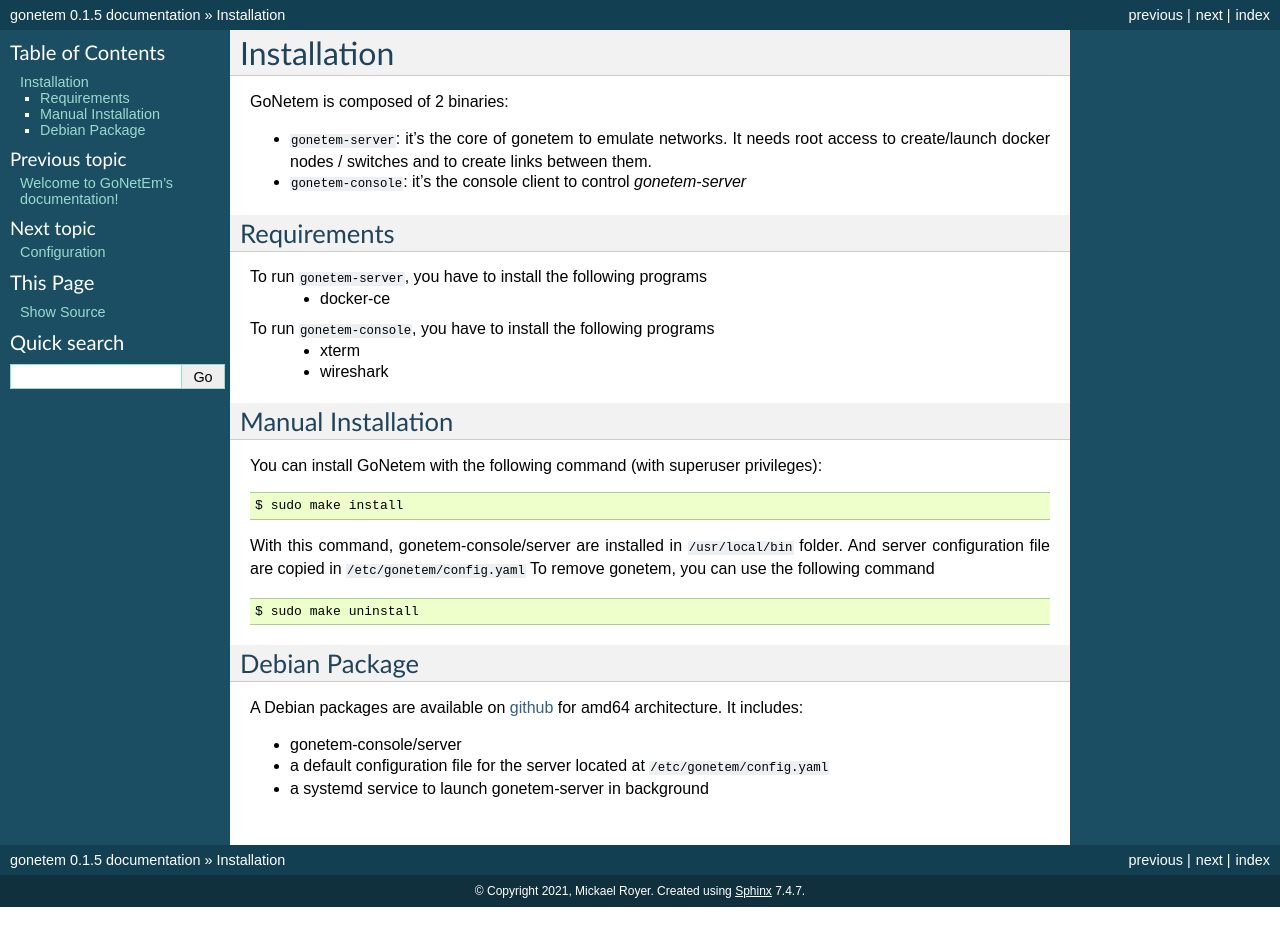
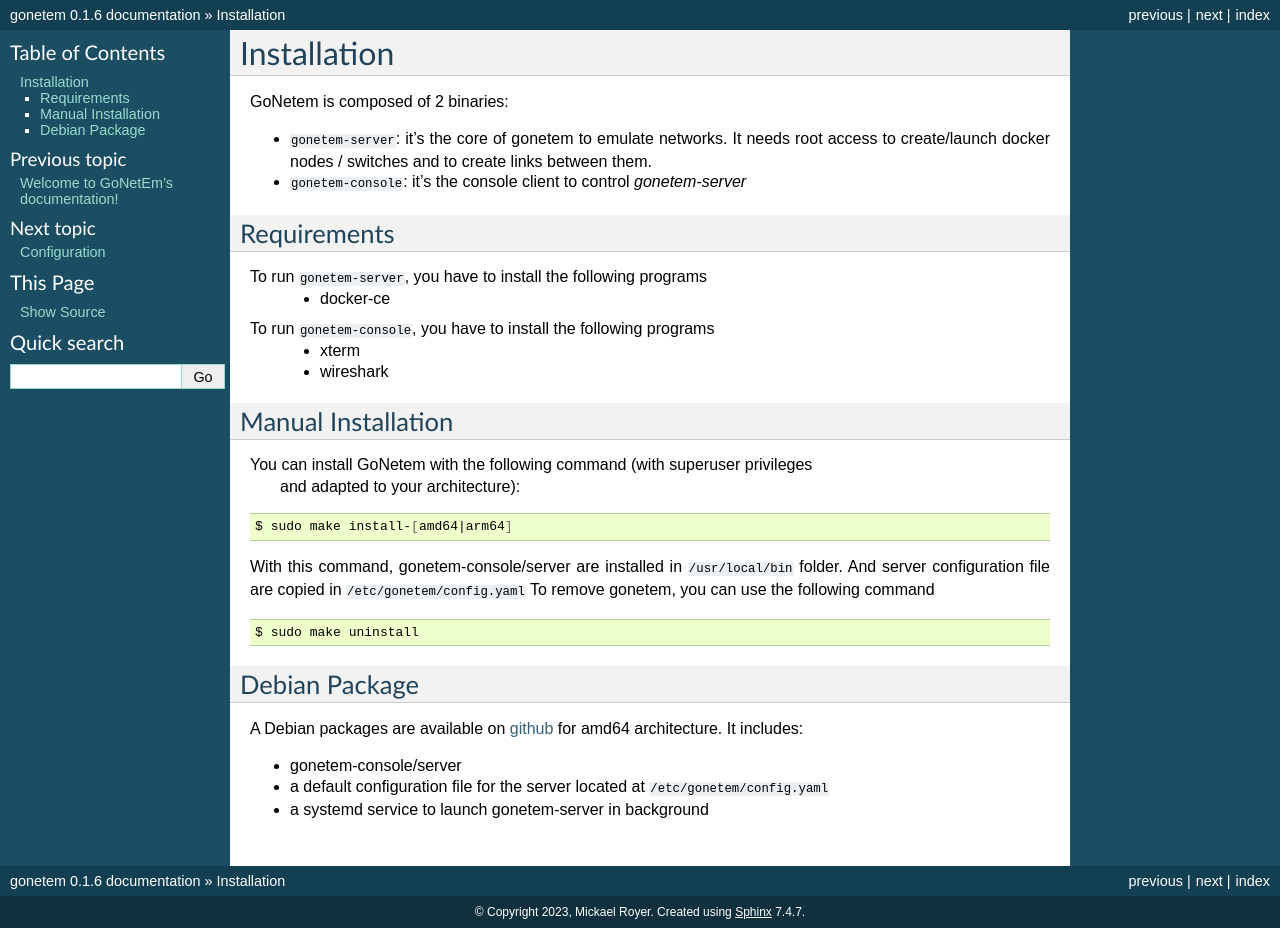
Before and after one commit to mroy31/gonetem, a Sphinx documentation site: the page built from docs/source/installation.rst, in a window 1280 px wide. Built offline with Sphinx 7.4.7, drawn with Linux system fonts in a browser that asks for light colours; before the commit the page ends 907 px from its top, so only the background shows below that.

Commit message:
Enhance Makefile with arm64 support

```diff
--- a/docs/source/conf.py
+++ b/docs/source/conf.py
@@ -20,13 +20,13 @@
 # -- Project information -----------------------------------------------------
 
 project = 'gonetem'
-copyright = "2021, Mickael Royer"
+copyright = "2023, Mickael Royer"
 author = "Mickael Royer"
 
 # The short X.Y version
-version = '0.1.5'
+version = '0.1.6'
 # The full version, including alpha/beta/rc tags
-release = '0.1.5'
+release = '0.1.6'
 
 
 # -- General configuration ---------------------------------------------------
--- a/docs/source/installation.rst
+++ b/docs/source/installation.rst
@@ -20,11 +20,12 @@
 
 Manual Installation
 -------------------
-You can install GoNetem with the following command (with superuser privileges):
+You can install GoNetem with the following command (with superuser privileges
+ and adapted to your architecture):
 
 .. code-block:: bash
 
-    $ sudo make install
+    $ sudo make install-[amd64|arm64]
 
 With this command, gonetem-console/server are installed in ``/usr/local/bin`` folder.
 And server configuration file are copied in ``/etc/gonetem/config.yaml``
```
Also changed, not shown: README.md (+1 -1 lines), 1 other file.
